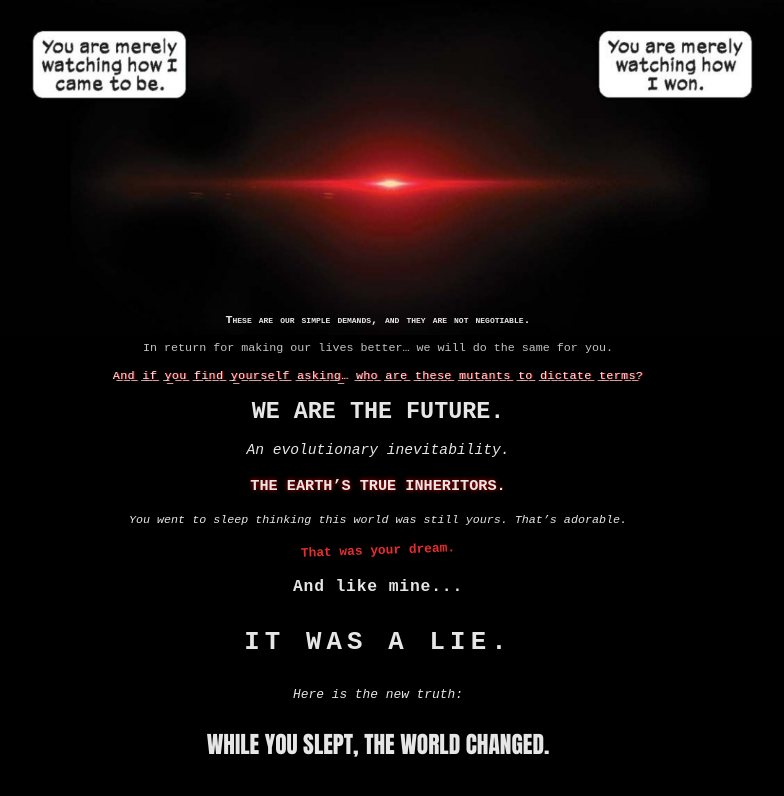
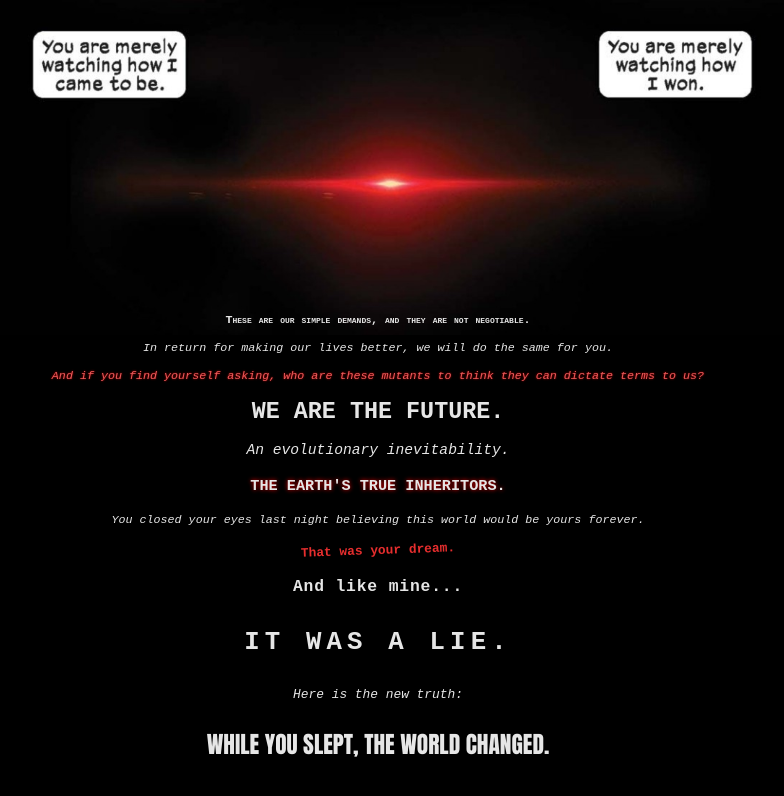
Before and after one commit to rwhair/rick.hair, a plain HTML site: page index.html in a window 1280 px wide. Shown: the whole page, without its empty margins (262-1046 px from the left). Drawn offline with Linux system fonts and the light colour scheme.

Commit message:
Update index.html

```diff
--- a/index.html
+++ b/index.html
@@ -2,7 +2,7 @@
 <html lang="en">
 <head>
   <meta charset="UTF-8">
-  <title>You Are Merely Watching</title>
+  <title>I am as inevitable as the period at the end of this sentence.</title>
   <style>
     html, body {
       margin: 0;
@@ -57,11 +57,6 @@
       text-align: center;
     }
 
-    .glitchy {
-      letter-spacing: 0.03em;
-      text-shadow: 1px 0 red;
-    }
-
     .shout {
       font-weight: bold;
       font-size: 1.3em;
@@ -75,22 +70,26 @@
       transform: rotate(-2deg);
       color: #f33;
     }
+
+    .italic {
+      font-style: italic;
+    }
   </style>
 </head>
 <body>
-  <img src="enigma.jpg" alt="You are merely watching how I won">
+  <img src="enigma.jpg" alt="You are merely watching how I came to be. You are merely watching how I won.">
   <div class="bottom-text">
     <p class="smallcaps">These are our simple demands, and they are not negotiable.</p>
-    <p style="opacity: 0.85;">In return for making our lives better… we will do the same for you.</p>
-    <p class="glitchy">A͟n͟d͟ ͟i͟f͟ ͟y͟o͟u͟ ͟f͟i͟n͟d͟ ͟y͟o͟u͟r͟s͟e͟l͟f͟ ͟a͟s͟k͟i͟n͟g͟… ͟w͟h͟o͟ ͟a͟r͟e͟ ͟t͟h͟e͟s͟e͟ ͟m͟u͟t͟a͟n͟t͟s͟ ͟t͟o͟ ͟d͟i͟c͟t͟a͟t͟e͟ ͟t͟e͟r͟m͟s͟?</p>
+    <p class="italic">In return for making our lives better, we will do the same for you.</p>
+    <p style="font-style: italic; color: #f66; text-shadow: 0 0 2px red, 0 0 6px black;">And if you find yourself asking, who are these mutants to think they can dictate terms to us?</p>
     <p><div style="font-weight:bold; font-size:2em; text-transform:uppercase;">WE ARE THE FUTURE.</div></p>
     <p><em style="font-size: 1.25em;">An evolutionary inevitability.</em></p>
-    <p class="shout">THE EARTH’S TRUE INHERITORS.</p>
-    <p style="font-style: italic;">You went to sleep thinking this world was still yours. That’s adorable.</p>
+    <p class="shout">The Earth's true inheritors.</p>
+    <p class="italic">You closed your eyes last night believing this world would be yours forever.</p>
     <p class="tilted">That was your dream.</p>
     <p class="boldline">And like mine...</p>
     <p class="wham">It was a lie.</p>
-    <p><em style="font-size: 1.1em;">Here is the new truth:</em></p>
+    <p><em style="font-size: 1.1em;">Here is the new truth: </em></p>
     <p class="micdrop">WHILE YOU SLEPT, THE WORLD CHANGED.</p>
   </div>
 </body>
```
